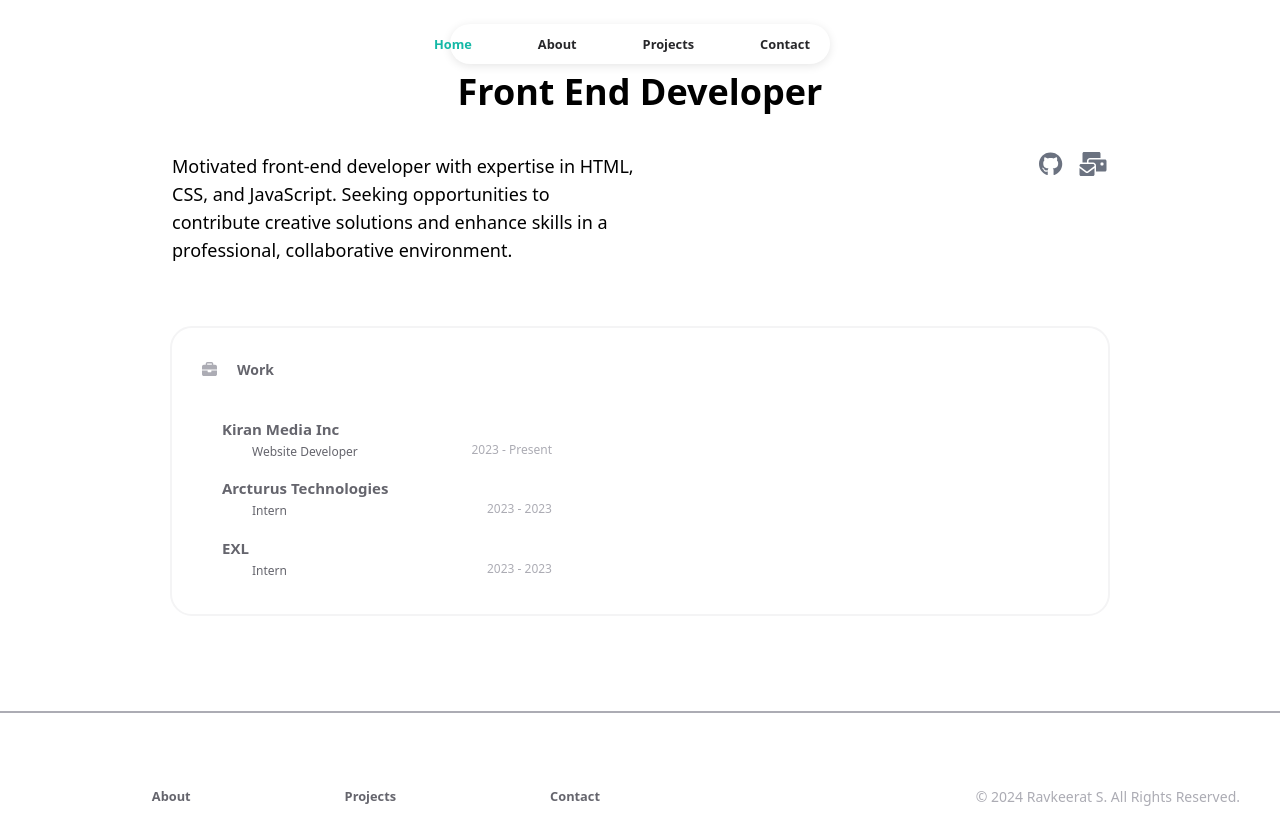
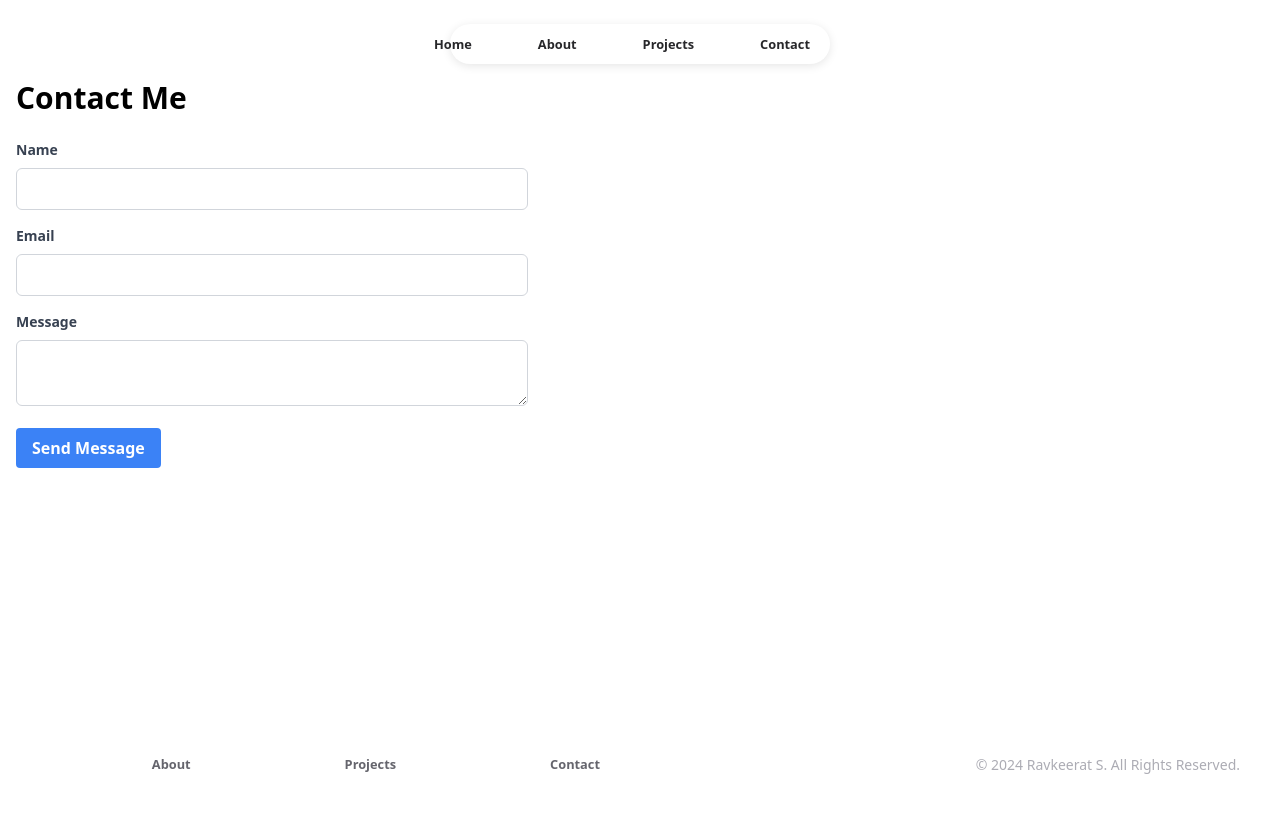
Before and after one commit to truethari/reactfolio, a React (Create React App) app: page / in a window 1280 px wide. After the commit the page ends 800 px from the top, so only its background shows below. Built offline with nearby package versions, Linux system fonts and the light colour scheme.

Commit message:
Contact form complete

```diff
--- a/package.json
+++ b/package.json
@@ -18,6 +18,8 @@
 		"@testing-library/jest-dom": "^5.16.5",
 		"@testing-library/react": "^13.4.0",
 		"@testing-library/user-event": "^13.5.0",
+		"dotenv": "^16.4.5",
+		"emailjs-com": "^3.2.0",
 		"react": "^18.2.0",
 		"react-dom": "^18.2.0",
 		"react-ga4": "^2.1.0",
--- a/src/pages/contact.jsx
+++ b/src/pages/contact.jsx
@@ -1,89 +1,110 @@
-import React, { useEffect } from "react";
-import { Helmet } from "react-helmet";
-
+import React, { useState } from "react";
+import emailjs from "emailjs-com";
 import NavBar from "../components/common/navBar";
 import Footer from "../components/common/footer";
 
-import Socials from "../components/about/socials";
+const ContactForm = () => {
+	const [formData, setFormData] = useState({
+		name: "",
+		email: "",
+		message: "",
+	});
 
-import INFO from "../data/user";
-import SEO from "../data/seo";
+	const handleChange = (e) => {
+		setFormData({ ...formData, [e.target.name]: e.target.value });
+	};
 
-import "./styles/contact.css";
+	const handleSubmit = (e) => {
+		e.preventDefault();
 
-const Contact = () => {
-	useEffect(() => {
-		window.scrollTo(0, 0);
-	}, []);
+		// Send email using EmailJS
+		emailjs
+			.sendForm(
+				"service_s4uzwtb",
+				"template_v8g6das",
+				e.target,
+				"iJ5X1Aaus43y08qUB"
+			)
 
-	const currentSEO = SEO.find((item) => item.page === "contact");
+			.then(
+				(result) => {
+					console.log("Email sent successfully:", result.text);
+					alert("Your message has been sent successfully!");
+				},
+				(error) => {
+					console.error("Error sending email:", error.text);
+
+					alert(
+						"Oops! Something went wrong. Please try again later."
+					);
+				}
+			);
+
+		setFormData({
+			name: "",
+			email: "",
+			message: "",
+		});
+	};
 
 	return (
-		<React.Fragment>
-			<Helmet>
-				<title>{`Contact | ${INFO.main.title}`}</title>
-				<meta name="description" content={currentSEO.description} />
-				<meta
-					name="keywords"
-					content={currentSEO.keywords.join(", ")}
-				/>
-			</Helmet>
+		<div>
+			<NavBar />
+			<div className="container mx-auto px-4 py-8">
+				<h1 className="text-3xl font-bold mb-6">Contact Me</h1>
 
-			<div className="page-content">
-				<NavBar active="contact" />
-				<div className="content-wrapper">
-					<div className="contact-logo-container">
-						<div className="contact-logo"></div>
+				<form onSubmit={handleSubmit} className="max-w-lg">
+					<div className="mb-4">
+						<label className="block text-gray-700 text-sm font-bold mb-2">
+							Name
+						</label>
+						<input
+							type="text"
+							name="name"
+							value={formData.name}
+							onChange={handleChange}
+							required
+							className="w-full border border-gray-300 rounded-md py-2 px-3 focus:outline-none focus:border-blue-500"
+						/>
 					</div>
-
-					<div className="contact-container">
-						<div className="title contact-title">
-							Let's Get in Touch: Ways to Connect with Me
-						</div>
-
-						<div className="subtitle contact-subtitle">
-							Thank you for your interest in getting in touch with
-							me. I welcome your feedback, questions, and
-							suggestions. If you have a specific question or
-							comment, please feel free to email me directly at
-							&nbsp;{" "}
-							<a href={`mailto:${INFO.main.email}`}>
-								{INFO.main.email}
-							</a>
-							. I make an effort to respond to all messages within
-							24 hours, although it may take me longer during busy
-							periods. Alternatively, you can use the contact form
-							on my website to get in touch. Simply fill out the
-							required fields and I'll get back to you as soon as
-							possible. Finally, if you prefer to connect on
-							social media, you can find me on{" "}
-							<a
-								href={INFO.socials.instagram}
-								target="_blank"
-								rel="noreferrer"
-							>
-								{INFO.socials.instagram}
-							</a>
-							. I post regular updates and engage with my
-							followers there, so don't hesitate to reach out.
-							Thanks again for your interest, and I look forward
-							to hearing from you!
-						</div>
+					<div className="mb-4">
+						<label className="block text-gray-700 text-sm font-bold mb-2">
+							Email
+						</label>
+						<input
+							type="email"
+							name="email"
+							value={formData.email}
+							onChange={handleChange}
+							required
+							className="w-full border border-gray-300 rounded-md py-2 px-3 focus:outline-none focus:border-blue-500"
+						/>
 					</div>
-
-					<div className="socials-container">
-						<div className="contact-socials">
-							<Socials />
-						</div>
+					<div className="mb-4">
+						<label className="block text-gray-700 text-sm font-bold mb-2">
+							Message
+						</label>
+						<textarea
+							name="message"
+							value={formData.message}
+							onChange={handleChange}
+							required
+							className="w-full border border-gray-300 rounded-md py-2 px-3 focus:outline-none focus:border-blue-500"
+						></textarea>
 					</div>
-
-					<div className="page-footer">
-						<Footer />
-					</div>
+					<button
+						type="submit"
+						className="bg-blue-500 hover:bg-blue-700 text-white font-bold py-2 px-4 rounded focus:outline-none focus:shadow-outline"
+					>
+						Send Message
+					</button>
+				</form>
+				<div className="page-footer mt-auto relative">
+					<Footer />
 				</div>
 			</div>
-		</React.Fragment>
+		</div>
 	);
 };
 
-export default Contact;
+export default ContactForm;
--- a/src/pages/homepage.jsx
+++ b/src/pages/homepage.jsx
@@ -1,84 +1,111 @@
-import React, { useEffect } from "react";
-import { Helmet } from "react-helmet";
-import { faMailBulk } from "@fortawesome/free-solid-svg-icons";
-import { FontAwesomeIcon } from "@fortawesome/react-fontawesome";
-import { faGithub } from "@fortawesome/free-brands-svg-icons";
+import React, { useState } from "react";
+import emailjs from "emailjs-com";
+import NavBar from "../components/common/navBar";
 import Footer from "../components/common/footer";
-import NavBar from "../components/common/navBar";
-import Works from "../components/homepage/works";
-import AllProjects from "../components/projects/allProjects";
-import INFO from "../data/user";
 
-const Homepage = () => {
-	useEffect(() => {
-		window.scrollTo(0, 0);
-	}, []);
+const ContactForm = () => {
+	const [formData, setFormData] = useState({
+		name: "",
+		email: "",
+		message: "",
+	});
+
+	const handleChange = (e) => {
+		setFormData({ ...formData, [e.target.name]: e.target.value });
+	};
+
+	const handleSubmit = (e) => {
+		e.preventDefault();
+
+		// Send email using EmailJS
+		emailjs
+			.sendForm(
+				process.env.REACT_APP_EMAILJS_SERVICE_ID,
+				process.env.REACT_APP_EMAILJS_TEMPLATE_ID,
+				e.target,
+				process.env.REACT_APP_EMAILJS_USER_ID
+			)
+			.then(
+				(result) => {
+					console.log("Email sent successfully:", result.text);
+					// Add any success handling here (e.g., display a success message)
+					alert("Your message has been sent successfully!");
+				},
+				(error) => {
+					console.error("Error sending email:", error.text);
+					// Add error handling here (e.g., display an error message)
+					alert(
+						"Oops! Something went wrong. Please try again later."
+					);
+				}
+			);
+
+		// Clear form fields after submission
+		setFormData({
+			name: "",
+			email: "",
+			message: "",
+		});
+	};
 
 	return (
-		<>
-			<Helmet>
-				<title>{INFO.main.title}</title>
-				<meta name="keywords" />
-			</Helmet>
+		<div className="flex flex-col min-h-screen">
+			<NavBar />
+			<div className="container mx-auto px-4 py-8 flex-grow">
+				<h1 className="text-3xl font-bold mb-6 mt-12">Contact Me</h1>
 
-			<div className="mt-8 min-h-screen flex flex-col">
-				<NavBar active="home" />
-				<div className="flex-1">
-					<div className="content-wrapper mt-10">
-						<div className="homepage-container mx-auto max-w-7xl px-4 sm:px-6 lg:px-8">
-							{/* Move the title below the navigation bar */}
-							<div className="text-4xl font-bold text-center my-10">
-								{INFO.homepage.title}
+				<form onSubmit={handleSubmit} className="max-w-lg">
+					<div className="mb-4">
+						<label className="block text-gray-700 text-sm font-bold mb-2">
+							Name
+						</label>
+						<input
+							type="text"
+							name="name"
+							value={formData.name}
+							onChange={handleChange}
+							required
+							className="w-full border border-gray-300 rounded-md py-2 px-3 focus:outline-none focus:border-blue-500"
+						/>
 					</div>
-
-							<div className="flex flex-col md:flex-row">
-								<div className="w-full md:w-1/2 mb-8 md:mb-0">
-									<div className="text-lg mb-4">
-										{INFO.homepage.description}
+					<div className="mb-4">
+						<label className="block text-gray-700 text-sm font-bold mb-2">
+							Email
+						</label>
+						<input
+							type="email"
+							name="email"
+							value={formData.email}
+							onChange={handleChange}
+							required
+							className="w-full border border-gray-300 rounded-md py-2 px-3 focus:outline-none focus:border-blue-500"
+						/>
 					</div>
+					<div className="mb-4">
+						<label className="block text-gray-700 text-sm font-bold mb-2">
+							Message
+						</label>
+						<textarea
+							name="message"
+							value={formData.message}
+							onChange={handleChange}
+							required
+							className="w-full border border-gray-300 rounded-md py-2 px-3 focus:outline-none focus:border-blue-500"
+						></textarea>
 					</div>
-
-								{/* Social links container */}
-								<div className="w-full md:w-1/2 flex justify-center md:justify-end">
-									<div className="flex">
-										<a
-											href={INFO.socials.github}
-											target="_blank"
-											rel="noreferrer"
-											className="mr-4"
+					<button
+						type="submit"
+						className="bg-blue-500 hover:bg-blue-700 text-white font-bold py-2 px-4 rounded focus:outline-none focus:shadow-outline"
 					>
-											<FontAwesomeIcon
-												icon={faGithub}
-												className="text-2xl text-gray-500 hover:text-gray-700"
-											/>
-										</a>
-										<a
-											href={`mailto:${INFO.main.email}`}
-											target="_blank"
-											rel="noreferrer"
-										>
-											<FontAwesomeIcon
-												icon={faMailBulk}
-												className="text-2xl text-gray-500 hover:text-gray-700"
-											/>
-										</a>
+						Send Message
+					</button>
+				</form>
 			</div>
-								</div>
-							</div>
-
-							{/* Works */}
-							<div className="mt-12">
-								<Works />
-							</div>
-						</div>
-					</div>
-				</div>
-				<div className="page-footer mt-auto">
+			<div className="relative">
 				<Footer />
 			</div>
 		</div>
-		</>
 	);
 };
 
-export default Homepage;
+export default ContactForm;
```
Also changed, not shown: 2 other files (tests, documents, lock files or other folders). Lines whose indentation alone changed are shown as unchanged.
